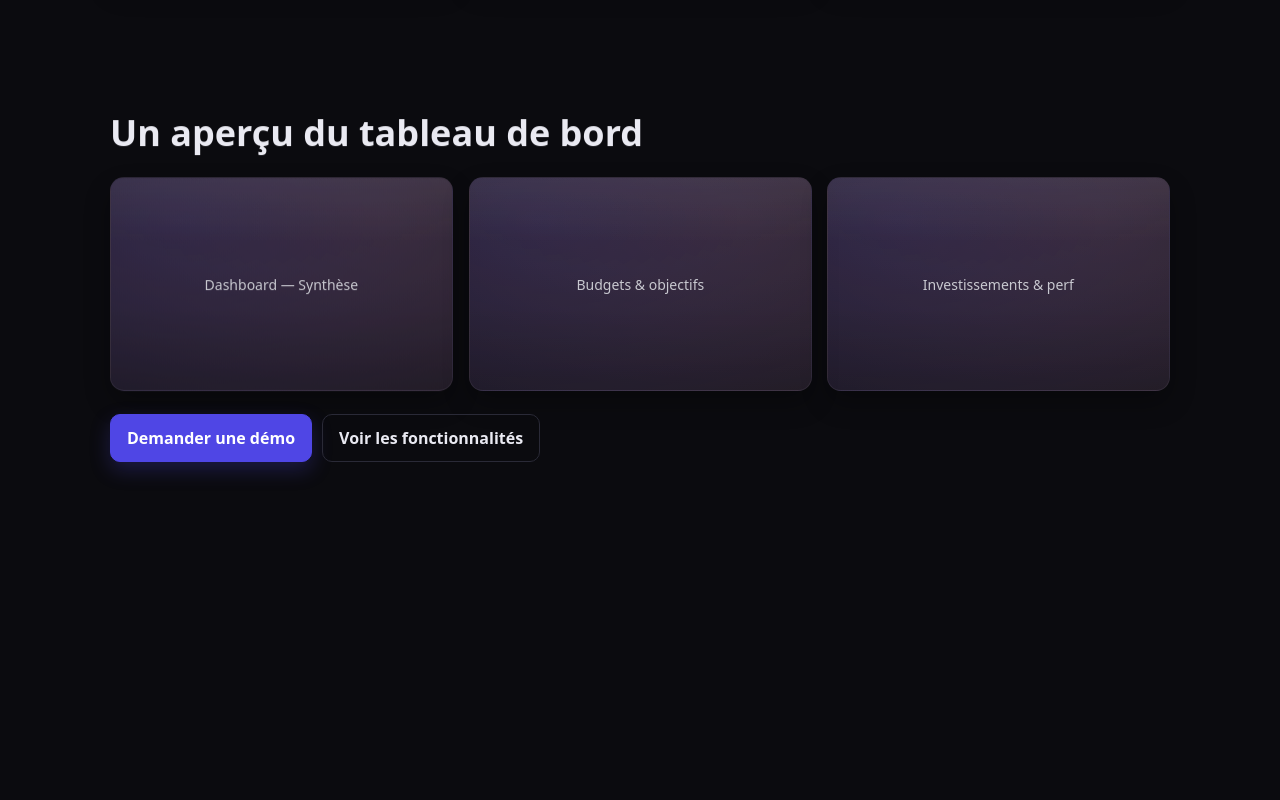
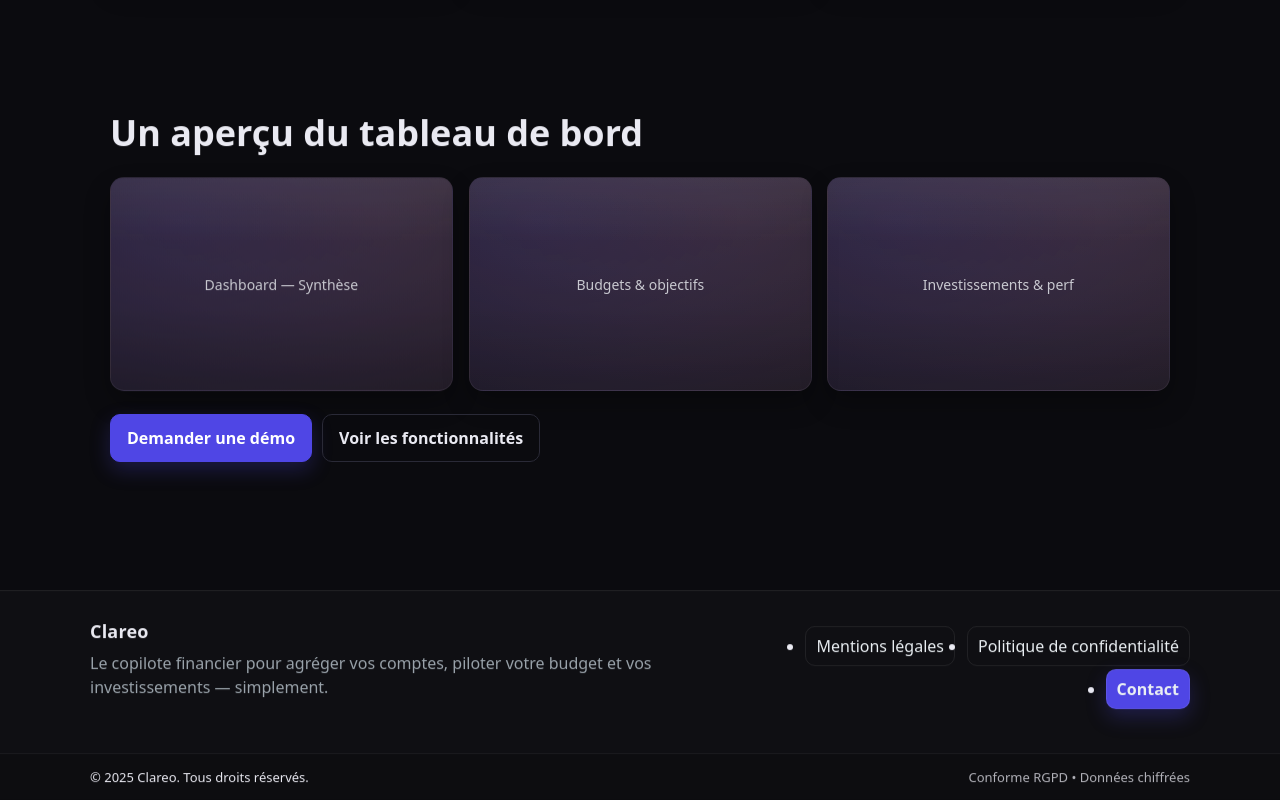
Before and after one commit to xxeloan/clareo, a Next.js app: page / in a window 1280 px wide. Shown: the part 1196-1996 px from the top of the page. Before the commit the page ends 1730 px from the top, so only its background shows below. Built offline with nearby package versions, Linux system fonts and the light colour scheme.

Commit message:
feat: add global footer with legal links + contact

```diff
--- /dev/null
+++ b/app/components/Footer.tsx
@@ -0,0 +1,42 @@
+// app/components/Footer.tsx
+import React from "react";
+
+export default function Footer() {
+  const year = new Date().getFullYear();
+
+  return (
+    <footer className="footer" data-reveal style={{ ['--reveal-delay' as any]: '0ms' }}>
+      <div className="container footer-inner">
+        {/* Colonne gauche : marque + baseline */}
+        <div className="footer-brand">
+          <div className="logo">Clareo</div>
+          <p className="baseline">
+            Le copilote financier pour agréger vos comptes, piloter votre budget
+            et vos investissements — simplement.
+          </p>
+        </div>
+
+        {/* Colonne droite : liens + CTA */}
+        <nav className="footer-nav">
+          <ul className="footer-links">
+            <li><a href="/mentions-legales">Mentions légales</a></li>
+            <li><a href="/politique-confidentialite">Politique de confidentialité</a></li>
+            <li>
+              <a className="btn btn-primary" href="mailto:contact@clareo.fun?subject=Contact%20Clareo">
+                Contact
+              </a>
+            </li>
+          </ul>
+        </nav>
+      </div>
+
+      {/* Barre bas de page */}
+      <div className="footer-legal">
+        <div className="container footer-legal-inner">
+          <span>© {year} Clareo. Tous droits réservés.</span>
+          <span className="muted">Conforme RGPD • Données chiffrées</span>
+        </div>
+      </div>
+    </footer>
+  );
+}
--- a/app/globals.css
+++ b/app/globals.css
@@ -431,3 +431,80 @@ img, svg, video {
   background: rgba(255,255,255,0.04);
   box-shadow: inset 0 0 0 1px rgba(255,255,255,0.02);
 }
+/* ===== Footer ===== */
+.footer {
+  margin-top: 56px;
+  border-top: 1px solid rgba(255,255,255,0.08);
+  background: rgba(255,255,255,0.02);
+}
+
+.footer-inner {
+  display: grid;
+  grid-template-columns: 1.5fr 1fr;
+  gap: 24px;
+  padding: 28px 0;
+  align-items: start;
+}
+
+.footer .logo {
+  font-weight: 700;
+  font-size: 18px;
+  letter-spacing: 0.2px;
+}
+
+.footer .baseline {
+  margin-top: 8px;
+  color: var(--muted, #9aa3ab);
+  line-height: 1.5;
+}
+
+.footer-links {
+  display: flex;
+  gap: 12px;
+  justify-content: flex-end;
+  align-items: center;
+  flex-wrap: wrap;
+}
+
+.footer-links a {
+  padding: 8px 10px;
+  border-radius: 10px;
+  border: 1px solid rgba(255,255,255,0.08);
+  color: #eaeff3;
+  text-decoration: none;
+  transition: transform .15s ease, background .15s ease, border-color .15s ease;
+}
+
+.footer-links a:hover {
+  background: rgba(255,255,255,0.04);
+  border-color: rgba(255,255,255,0.16);
+  transform: translateY(-1px);
+}
+
+/* barre légale en bas */
+.footer-legal {
+  border-top: 1px solid rgba(255,255,255,0.06);
+  background: rgba(0,0,0,0.15);
+}
+
+.footer-legal-inner {
+  display: flex;
+  justify-content: space-between;
+  gap: 16px;
+  padding: 14px 0;
+  font-size: 13px;
+}
+
+.footer-legal .muted {
+  opacity: .75;
+}
+
+/* Responsive */
+@media (max-width: 900px) {
+  .footer-inner {
+    grid-template-columns: 1fr;
+  }
+  .footer-links {
+    justify-content: flex-start;
+  }
+}
--- a/app/layout.tsx
+++ b/app/layout.tsx
@@ -1,11 +1,22 @@
 // app/layout.tsx
+import type { Metadata } from "next";
+import { Geist, Geist_Mono } from "next/font/google";
 import "./globals.css";
-import type { Metadata } from "next";
 import { Analytics } from "@vercel/analytics/react";
+import Footer from "./components/Footer";
+
+const geistSans = Geist({
+  variable: "--font-geist-sans",
+  subsets: ["latin"],
+});
+const geistMono = Geist_Mono({
+  variable: "--font-geist-mono",
+  subsets: ["latin"],
+});
 
 export const metadata: Metadata = {
-  title: "Clareo",
-  description: "Clareo — votre copilote financier",
+  title: "Create Next App",
+  description: "Generated by create next app",
 };
 
 export default function RootLayout({
@@ -15,9 +26,10 @@ export default function RootLayout({
 }) {
   return (
     <html lang="fr">
-      <body>
+      <body className={`${geistSans.variable} ${geistMono.variable} antialiased`}>
         {children}
         <Analytics />
+        <Footer />
       </body>
     </html>
   );
```
Also changed, not shown: app/mentions-legales/fichier page.tsx (added, +9 -0 lines), app/politique-confidentialite/fichier page.tsx (added, +9 -0 lines).
